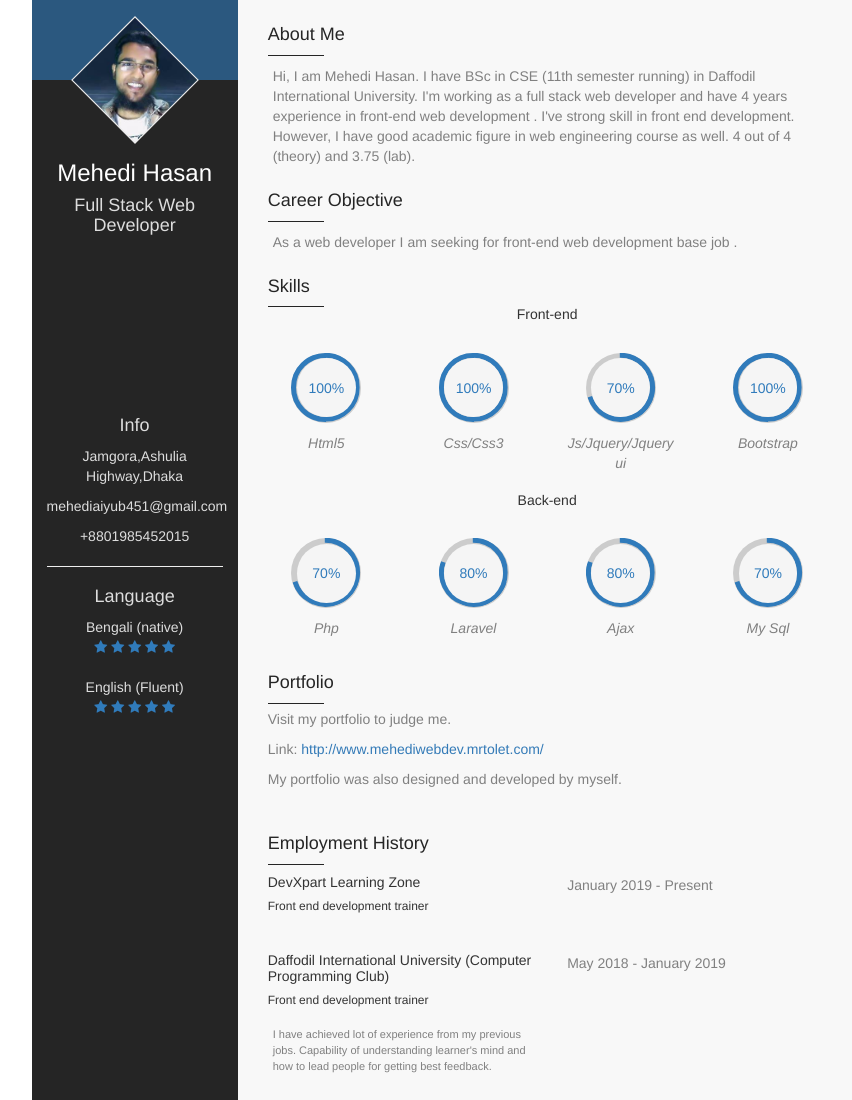
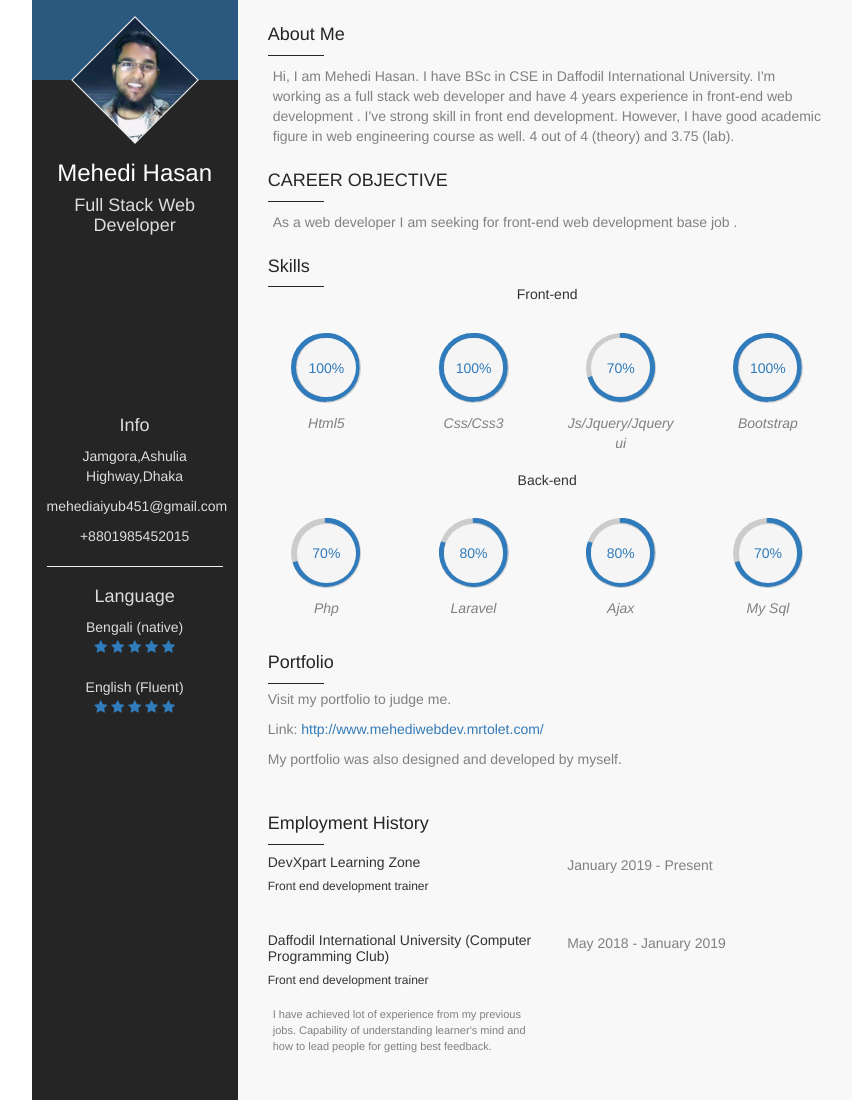
Before and after one commit to mehedifreelancer/Cv-test, a plain HTML site: page index.html in a window 1280 px wide. Shown: the top 1100 px of the page, without its empty margins (196-1048 px from the left). Drawn offline with nearby package versions, Linux system fonts and the light colour scheme.

Commit message:
Update index.html

```diff
--- a/index.html
+++ b/index.html
@@ -118,14 +118,14 @@
                         <h4>About Me</h4>
                         <div class="line"></div>
                         <p>
-                            Hi, I am Mehedi Hasan. I have BSc in CSE (11th semester running) in Daffodil International University.
+                            Hi, I am Mehedi Hasan. I have BSc in CSE in Daffodil International University.
                             I'm working as a full stack web developer and have 4 years experience in front-end web development . I've strong skill in front end development.
                             However, I have good academic figure in web engineering course as well. 4 out of 4 (theory) and 3.75 (lab).
                         </p>
                     </div>
 
                     <div class="part">
-                        <h4>Career Objective</h4>
+                        <h4>CAREER OBJECTIVE</h4>
                         <div class="line"></div>
                         <p>
 
```
